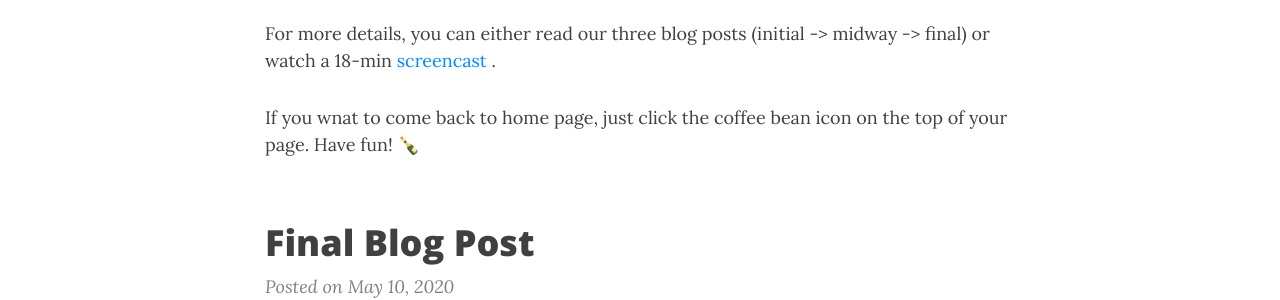
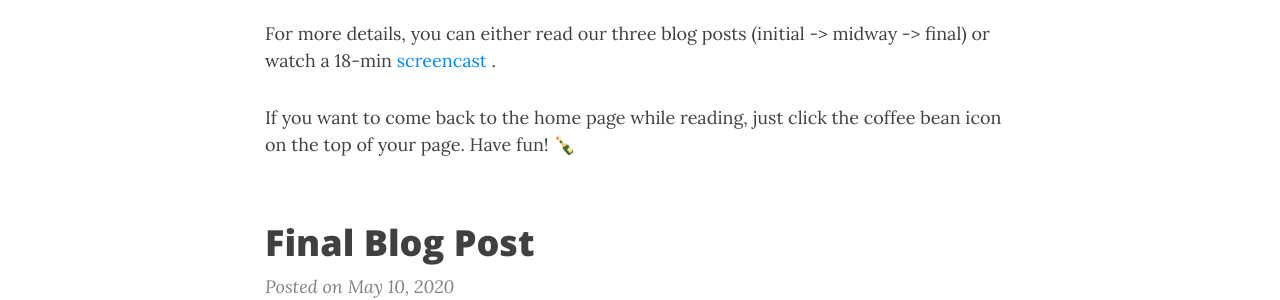
Before and after one commit to tongxinw/YOLOv3_traffic_sign_website, a Jekyll site: the page built from index.html, in a window 1280 px wide. Shown: the part 728-1028 px from the top of the page. Built offline with Jekyll 4.4.1, drawn with Linux system fonts in a browser that asks for light colours; nearby versions of some CDN libraries; the list of posts is cut into pages by our own code.

Commit message:
Update index.html

```diff
--- a/index.html
+++ b/index.html
@@ -6,7 +6,7 @@
 ---
 <p>This is a group project created for DATA 2040 Final Project at Brown DSI. Our group name is Code Brew 😎. We will dive deep into the application of YOLOv3 in training our custom detector on traffic signs and apply it in real-time videos. </p>
 <p>For more details, you can either read our three blog posts (initial -> midway -> final) or watch a 18-min <a href="https://www.youtube.com/watch?v=i9ibOivqrEY&t=786s">screencast </a>.</p>
-<p>If you wnat to come back to home page, just click the coffee bean icon on the top of your page. Have fun! 🍾</p>
+<p>If you want to come back to the home page while reading, just click the coffee bean icon on the top of your page. Have fun! 🍾</p>
 
 
 <div class="posts-list">
```
